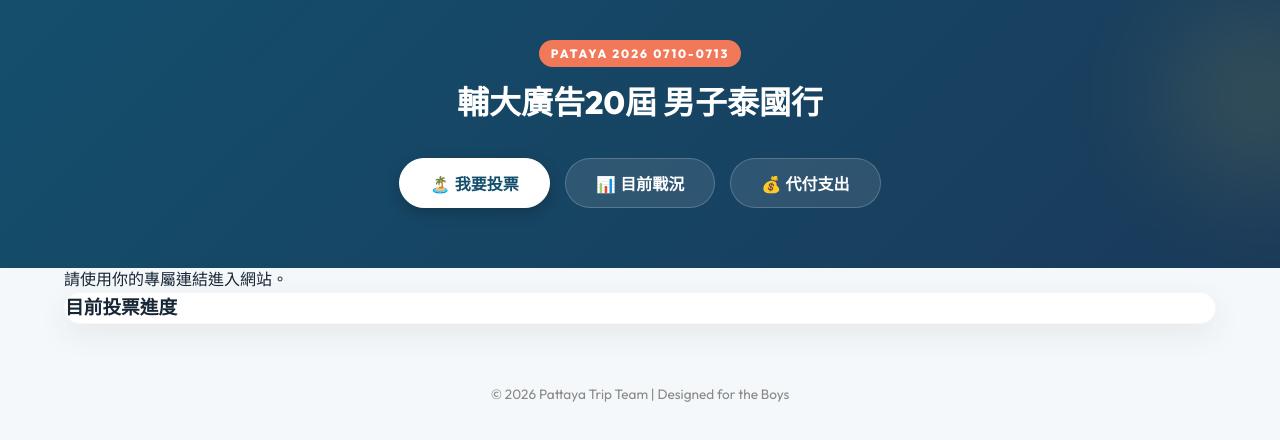
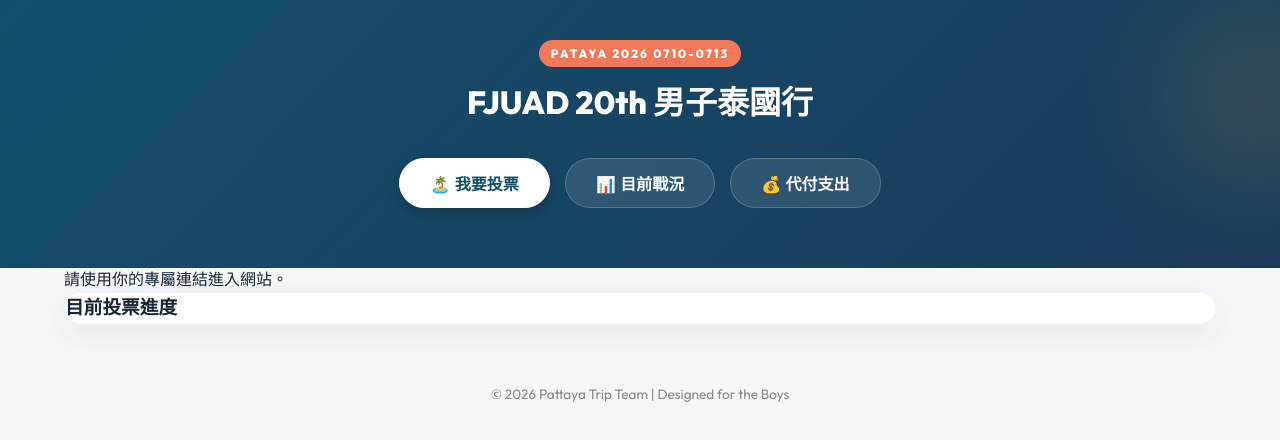
Before and after one commit to goodjobhot401/pataya-trip, a website built with Vite: page index.html in a window 1280 px wide. Built offline with nearby package versions, Linux system fonts and the light colour scheme; no server answers.

Commit message:
chore: update website title

```diff
--- a/index.html
+++ b/index.html
@@ -4,7 +4,7 @@
 <head>
   <meta charset="UTF-8" />
   <meta name="viewport" content="width=device-width, initial-scale=1.0" />
-  <title>Pattaya 2026 0710-0713 輔大廣告20屆男子泰國行</title>
+  <title>Pattaya 2026 0710-0713 FJUAD 20th 男子泰國行</title>
   <link rel="preconnect" href="https://fonts.googleapis.com">
   <link rel="preconnect" href="https://fonts.gstatic.com" crossorigin>
   <link href="https://fonts.googleapis.com/css2?family=Outfit:wght@300;400;600;800&display=swap" rel="stylesheet">
@@ -17,7 +17,7 @@
       <div class="header-content container">
         <div class="logo-area">
           <span class="badge">PATAYA 2026 0710-0713</span>
-          <h1>輔大廣告20屆 男子泰國行</h1>
+          <h1>FJUAD 20th 男子泰國行</h1>
         </div>
         <nav class="nav-tabs">
           <button class="nav-tab active" data-tab="voting-content"
@@ -131,7 +131,8 @@
           <div class="section-header header-flex">
             <h2 class="section-title">⚖️ 結算總覽</h2>
             <div class="header-action-group">
-                <select id="settlement-base-currency" class="base-currency-select" onchange="window.handleBaseCurrencyChange(this.value)">
+              <select id="settlement-base-currency" class="base-currency-select"
+                onchange="window.handleBaseCurrencyChange(this.value)">
                 <!-- 由 JS 動態填充幣別 -->
               </select>
               <div class="header-rate-info"></div>
@@ -147,7 +148,8 @@
           <div class="section-header header-flex">
             <h2 class="section-title">👤 個人帳務 <small>我在這趟旅行中的資產淨值</small></h2>
             <div class="header-action-group">
-                <select id="personal-base-currency" class="base-currency-select" onchange="window.handleBaseCurrencyChange(this.value)">
+              <select id="personal-base-currency" class="base-currency-select"
+                onchange="window.handleBaseCurrencyChange(this.value)">
                 <!-- 由 JS 動態填充幣別 -->
               </select>
               <div class="header-rate-info"></div>
@@ -227,10 +229,12 @@
       <div class="rate-add-section">
         <h4>➕ 新增幣別</h4>
         <div class="form-row">
-            <input type="text" id="new-curr-code" placeholder="代碼 (如 USD)" maxlength="3" style="text-transform: uppercase;">
+          <input type="text" id="new-curr-code" placeholder="代碼 (如 USD)" maxlength="3"
+            style="text-transform: uppercase;">
           <input type="number" id="new-curr-rate" placeholder="對 TWD 匯率" step="0.001">
         </div>
-          <button type="button" class="btn btn-primary" style="width: 100%; margin-top: 10px;" onclick="window.addNewCurrency()">新增幣別並存檔</button>
+        <button type="button" class="btn btn-primary" style="width: 100%; margin-top: 10px;"
+          onclick="window.addNewCurrency()">新增幣別並存檔</button>
       </div>
       <div class="modal-actions" style="margin-top: 30px;">
         <button type="button" class="btn btn-secondary" onclick="window.closeRateModal()">關閉</button>
--- a/style.css
+++ b/style.css
@@ -1807,6 +1807,7 @@ input[type="number"],
 input[type="text"],
 select,
 textarea {
+  appearance: none;
   -webkit-appearance: none;
   font-size: 16px !important; /* 防止 iOS Safari 自動放大頁面 (16px 是門檻) */
   outline: none;
```
Lines whose indentation alone changed are shown as unchanged.
